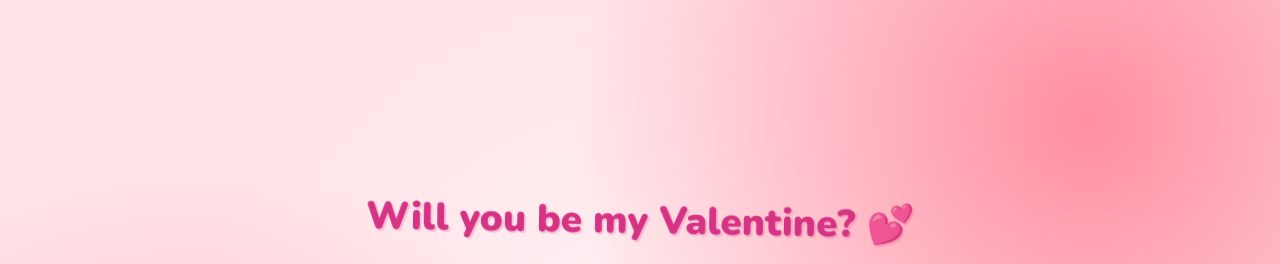
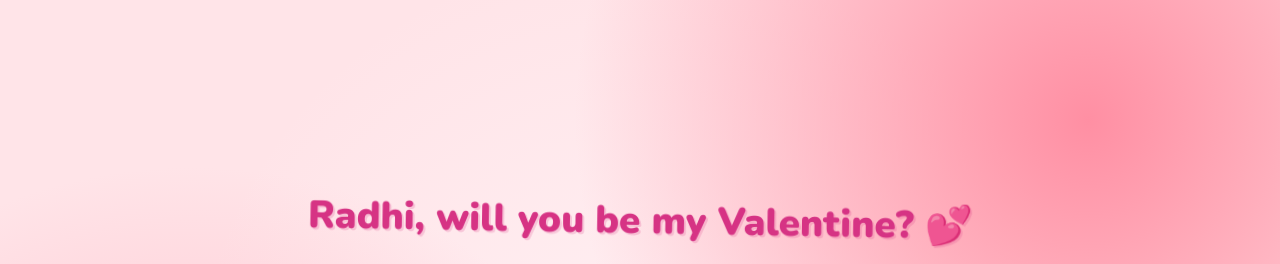
Before and after one commit to Utsav7575/V-day, a plain HTML site: page index.html in a window 1280 px wide. Shown: the top 264 px of the page. Drawn offline with nearby package versions, Linux system fonts and the light colour scheme; grey boxes are pictures that could not be loaded.

Commit message:
Update index.html

```diff
--- a/index.html
+++ b/index.html
@@ -3,7 +3,7 @@
 <head>
     <meta charset="UTF-8">
     <meta name="viewport" content="width=device-width, initial-scale=1.0">
-    <title>Will you be my Valentine? 💕</title>
+    <title>Radhi, will you be my Valentine? 💕</title>
     <link rel="preconnect" href="https://fonts.googleapis.com">
     <link href="https://fonts.googleapis.com/css2?family=Nunito:wght@400;700;800;900&display=swap" rel="stylesheet">
     <link rel="stylesheet" href="style.css">
@@ -12,7 +12,7 @@
     <div class="hearts-bg"></div>
 
     <div class="container">
-        <h1>Will you be my Valentine? 💕</h1>
+        <h1>Radhi, will you be my Valentine? 💕</h1>
 
         <div class="gif-container">
             <img id="cat-gif" src="https://media.tenor.com/EBV7OT7ACfwAAAAj/u-u-qua-qua-u-quaa.gif" alt="cute character">
```
